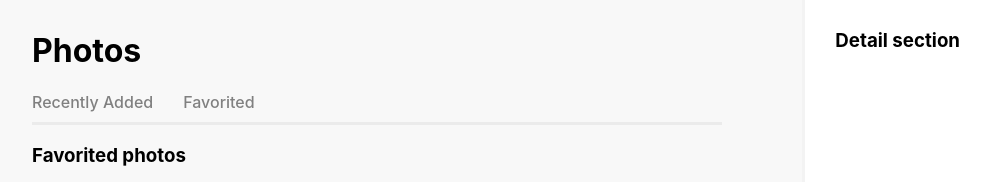
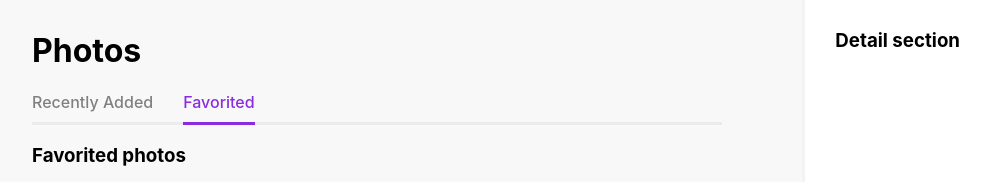
Before and after one commit to pushpitanandy/mockup-project, a React (Create React App) app: page /favorited in a window 1280 px wide. Shown: the top 182 px of the page, without its empty margins (48-1038 px from the left). Built offline with nearby package versions, Linux system fonts and the light colour scheme.

Commit message:
active link shown

```diff
--- a/src/App.js
+++ b/src/App.js
@@ -16,7 +16,14 @@ function App() {
         element: <RecentlyAdded></RecentlyAdded>
       },
       {
-        path:'/image/:imageId',
+        path: '/recent',
+        loader: async () => {
+          return fetch('https://agencyanalytics-api.vercel.app/images.json');
+        },
+        element: <RecentlyAdded></RecentlyAdded>
+      },
+      {
+        path:'/recent/:imageId',
         loader: async({params}) =>{
           return fetch(`https://agencyanalytics-api.vercel.app/images.json/${params.imageId}`)
         },
@@ -25,7 +32,7 @@ function App() {
       { path: '/favorited', element: <Favorited></Favorited>}
     ]}
 
-  ])
+  ]);
   return (
     <div>
 
--- a/src/components/Image/Image.css
+++ b/src/components/Image/Image.css
@@ -1,7 +1,3 @@
-.image{
-    margin-bottom: 30px;
-}
-
 .image img{
     width: 240px;
     height: 180px;
--- a/src/components/Image/Image.js
+++ b/src/components/Image/Image.js
@@ -4,11 +4,10 @@ import './Image.css';
 
 const Image = ({image}) => {
     const {id, url, filename, sizeInBytes} = image;
-    // console.log(image);
     const fileSize = (sizeInBytes * 0.000001).toFixed(1);
     return (
         <div className='image'>
-            <Link to={`/image/${id}`} ><img src={url}></img></Link>
+            <Link to={`/recent/${id}`}><img src={url}></img></Link>
             <h5>{filename}</h5>
             <h5 id='fileSize'>{fileSize} MB</h5>
         </div>
--- a/src/components/PhotoGallery/PhotoGallery.css
+++ b/src/components/PhotoGallery/PhotoGallery.css
@@ -11,17 +11,22 @@
     border-right: solid rgb(243, 243, 243);
 }
 
+/* navbar section showing active link */
 .navbar{
     padding-bottom: 10px;
     border-bottom: solid rgb(235, 235, 235);
 }
 
-/* .nav-link.active{
+.active{
     color: blueviolet;
     border-bottom: solid blueviolet;
-} */
+    text-decoration: none;
+    font-weight: 500;
+    margin-right: 30px;
+    padding-bottom: 10px;
+}
 
-.nav-link{
+.pending{
     color: gray;
     text-decoration: none;
     font-weight: 500;
--- a/src/components/PhotoGallery/PhotoGallery.js
+++ b/src/components/PhotoGallery/PhotoGallery.js
@@ -1,5 +1,5 @@
 import React from 'react';
-import { Link, Outlet } from 'react-router-dom';
+import { NavLink, Outlet } from 'react-router-dom';
 import ImageDetail from '../ImageDetail/ImageDetail';
 import './PhotoGallery.css';
 
@@ -10,8 +10,8 @@ const PhotoGallery = () => {
             <div className='photos-section'>
                 <h1>Photos</h1>
                 <nav className='navbar'>
-                    <Link to='/recent' className='nav-link'>Recently Added</Link>
-                    <Link to='/favorited' className='nav-link'>Favorited</Link>
+                    <NavLink to='/recent' className={({isActive}) => isActive ? 'active' : 'pending'}>Recently Added</NavLink>
+                    <NavLink to='/favorited' className={({isActive}) => isActive ? 'active' : 'pending'}>Favorited</NavLink>
                 </nav>
                 <Outlet></Outlet>
             </div>
--- a/src/components/RecentlyAdded/RecentlyAdded.css
+++ b/src/components/RecentlyAdded/RecentlyAdded.css
@@ -1,5 +1,6 @@
 .images{
     display: grid;
     grid-template-columns: repeat(4, 1fr);
+    gap: 40px;
     margin-top: 20px;
 }
```
